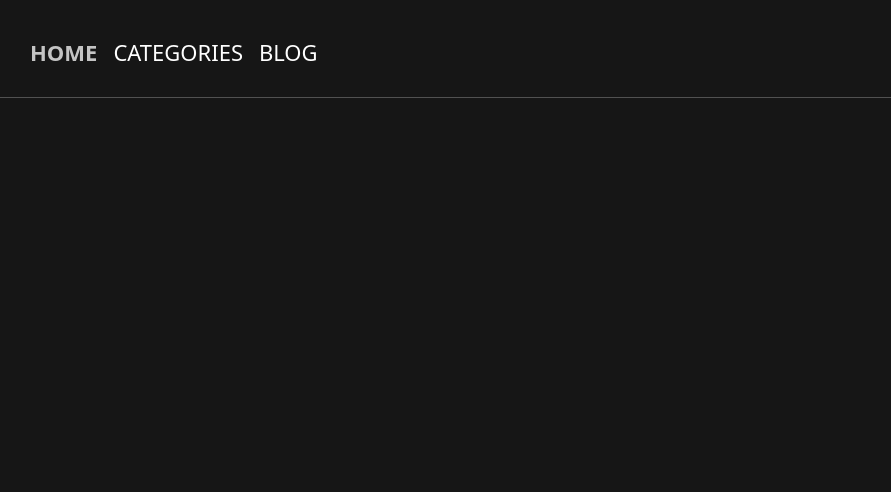
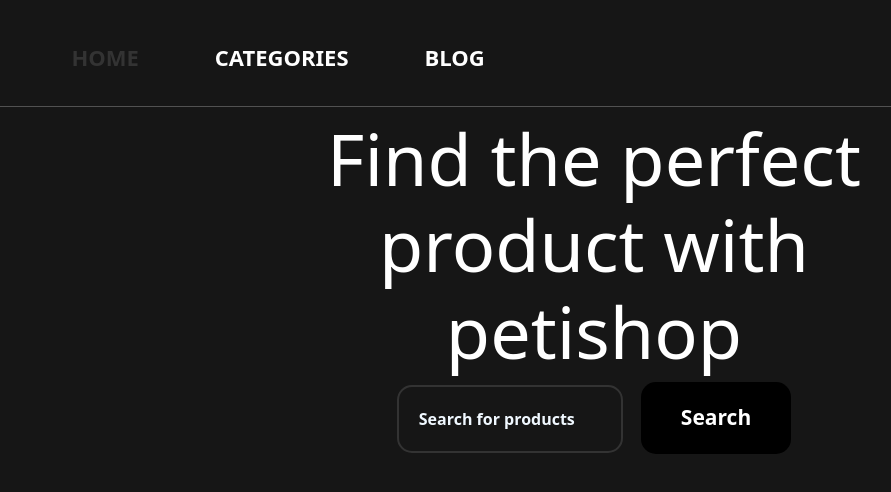
Before and after one commit to webinnerWB/wojciech-bojarski-portfolio, a Next.js app: page /store in a window 1280 px wide. Shown: the top 492 px of the page, without its empty margins (46-937 px from the left). Built offline with nearby package versions, Linux system fonts and the light colour scheme; no server answers; the database is empty.

Commit message:
header and main

```diff
--- a/components/storeElements/Header.tsx
+++ b/components/storeElements/Header.tsx
@@ -1,10 +1,15 @@
-import React, { FC } from "react";
+import React, { FC, useState } from "react";
 import { useRouter } from 'next/router';
 import Link from "next/link";
 
 import style from '../../style/store.module.scss'
 export const Header: FC = () => {
     const currentPath = useRouter().pathname
+    const [isSearchVisible, setIsSearchVisible] = useState(false);
+
+    const toggleSearch = () => {
+        setIsSearchVisible(prevState => !prevState);
+    };
 
     return(
         <>
@@ -13,8 +18,8 @@
                     <a className="navbar-brand" href="/store">
                         <i className={`fa-solid fa-paw ${style.paw}`}></i>
                     </a>
-                    <button className="navbar-toggler" type="button" data-bs-toggle="collapse" data-bs-target="#navbarNav" aria-controls="navbarNav" aria-expanded="false" aria-label="Toggle navigation">
-                    <span className="navbar-toggler-icon"></span>
+                    <button className={`navbar-toggler ${style.toggleMenu}`} type="button" data-bs-toggle="collapse" data-bs-target="#navbarNav" aria-controls="navbarNav" aria-expanded="false" aria-label="Toggle navigation">
+                    <span className={`navbar-toggler-icon`}></span>
                     </button>
                     <div className="collapse navbar-collapse" id="navbarNav">
                         <ul className="navbar-nav">
@@ -34,6 +39,12 @@
                                 </Link>
                             </li>
                         </ul>
+                        <div className={`${style.iconWrapper}`}>
+                            <input className={`${style.inputSearch} ${style.animationInput}  ${isSearchVisible ? style.inputVisible : ''}`} placeholder="Search for products"/>
+                            <i className={`fa-solid fa-magnifying-glass ${style.ico} ${isSearchVisible ? style.activeSearch : ''}`} onClick={toggleSearch}></i>
+                            <i className={`fa-solid fa-cart-shopping ${style.ico}`}></i>
+                            <i className={`fa-solid fa-user ${style.ico}`}></i>
+                        </div>
                     </div>
                 </div>
             </nav>
--- /dev/null
+++ b/components/storeElements/Main.tsx
@@ -0,0 +1,19 @@
+import React, {FC} from "react"
+
+import style from '../../style/store.module.scss'
+
+const Main: FC = () => {
+    return(
+        <div>
+            <div className={`${style.mainWrapper}`}>
+                <h1 className={`${style.title}`}>Find the perfect product with petishop</h1>
+                <div className={`${style.searchMainWrapper}`}>
+                    <input className={`${style.inputSearch} ${style.inputSearchMain}`} placeholder="Search for products"/>
+                    <i className={`fa-solid fa-magnifying-glass ${style.iconSearchMain}`}></i>
+                    <button className={`${style.searchBtn}`}>Search</button>
+                </div>
+            </div>
+        </div>
+    )
+}
+export default Main
--- a/pages/_app.tsx
+++ b/pages/_app.tsx
@@ -11,6 +11,7 @@
             <Head>
                 <title>Portfolio Wojciech Bojarski</title>
                 <script src="https://kit.fontawesome.com/fced0552ee.js" crossOrigin="anonymous"></script>
+                <script src="https://cdn.jsdelivr.net/npm/bootstrap@5.3.2/dist/js/bootstrap.bundle.min.js" integrity="sha384-C6RzsynM9kWDrMNeT87bh95OGNyZPhcTNXj1NW7RuBCsyN/o0jlpcV8Qyq46cDfL" crossOrigin="anonymous"></script>
             </Head>
             <div className='container-fluid'>
                 <div className='row'>
--- a/pages/store/index.tsx
+++ b/pages/store/index.tsx
@@ -2,6 +2,7 @@
 import { useRouter } from 'next/router';
 import Methods from '../../components/services/DB/Methods'
 import { Header } from '../../components/storeElements/Header'
+import Main from '../../components/storeElements/Main'
 
 import style from '../../style/store.module.scss';
 
@@ -35,7 +36,10 @@
 
     return (
         <>
-            <Header />
+            <div className="col-lg-12">
+                <Header />
+                <Main />
+            </div>
         </>
     );
 };
--- a/style/store.module.scss
+++ b/style/store.module.scss
@@ -12,11 +12,116 @@
     .navLink{
         color: #ffffff !important;
         font-size: 22px;
-        font-weight: 400;
+        font-weight: 700;
+        margin: 0 30px;
+        @media screen and (max-width:1178px) {
+            margin: 0 15px;
+            font-size: 15px;
+        }
+        @media screen and (max-width:991px) {
+            font-size: 19px;
+        }
     }
     .active {
-        color: rgb(255 255 255 / 75%) !important;
+        color: #333333 !important;
         font-size: 22px;
         font-weight: 700;
+        margin: 0 30px;
+        @media screen and (max-width:1178px) {
+            margin: 0 15px;
+            font-size: 15px;
+        }
+        @media screen and (max-width:991px) {
+            font-size: 19px;
+        }
     }
 }
+.inputSearch{
+    outline: none;
+    background: transparent;
+    border: 2px solid #333333;
+    width: 70%;
+    padding: 15px;
+    color: #ffffff;
+    margin: 0 3% 0 0;
+    border-radius: 15px;
+}
+.inputSearch::placeholder {
+    color: #f0f8ff;
+    font-weight: 600;
+}
+.inputSearchMain {
+    margin: 0;
+    padding: 20px;
+    width: 40%;
+}
+.iconWrapper {
+    width: 100%;
+    display: block;
+    text-align: end;
+    .animationInput {
+        transition: opacity 0.3s ease-in-out;
+        opacity: 0;
+    }
+    .inputVisible {
+        opacity: 1;
+    }
+    .activeSearch {
+        color:  #333333;
+    }
+    .ico {
+        font-size: 25px;
+        margin-right: 35px;
+        cursor: pointer;
+        @media screen and (max-width:1178px) {
+            margin-right: 15px;
+            font-size: 15px;
+        }
+        @media screen and (max-width:991px) {
+            font-size: 22px;
+            margin-right: 19px;
+        }
+        @media screen and (max-width:491px) {
+            font-size: 17px;
+            margin-right: 10px;
+        }
+    }
+    .ico:last-child {
+        margin-right: 0;
+    }
+}
+.toggleMenu {
+    background-color: #ffffff;
+}
+
+.mainWrapper {
+    width: 45%;
+    text-align: center;
+    display: block;
+    margin: auto;
+    .title {
+        font-size: 72px;
+    }
+    .searchMainWrapper {
+        position: relative;
+        .iconSearchMain {
+            position: absolute;
+            top: 50%;
+            right: 38%;
+            transform: translate(-50%, -50%);
+            font-size: 20px;
+        }
+    }
+    .searchBtn {
+        background-color: #000000;
+        color: #ffffff;
+        border: none;
+        padding: 20px 40px;
+        display: inline-block;
+        margin-left: 18px;
+        font-size: 21px;
+        font-weight: 600;
+        border-radius: 15px;
+        cursor: pointer;
+    }
+}
```
Also changed, not shown: public/web_store/digi.png (added), public/web_store/digitale.png. Lines whose indentation alone changed are shown as unchanged.
